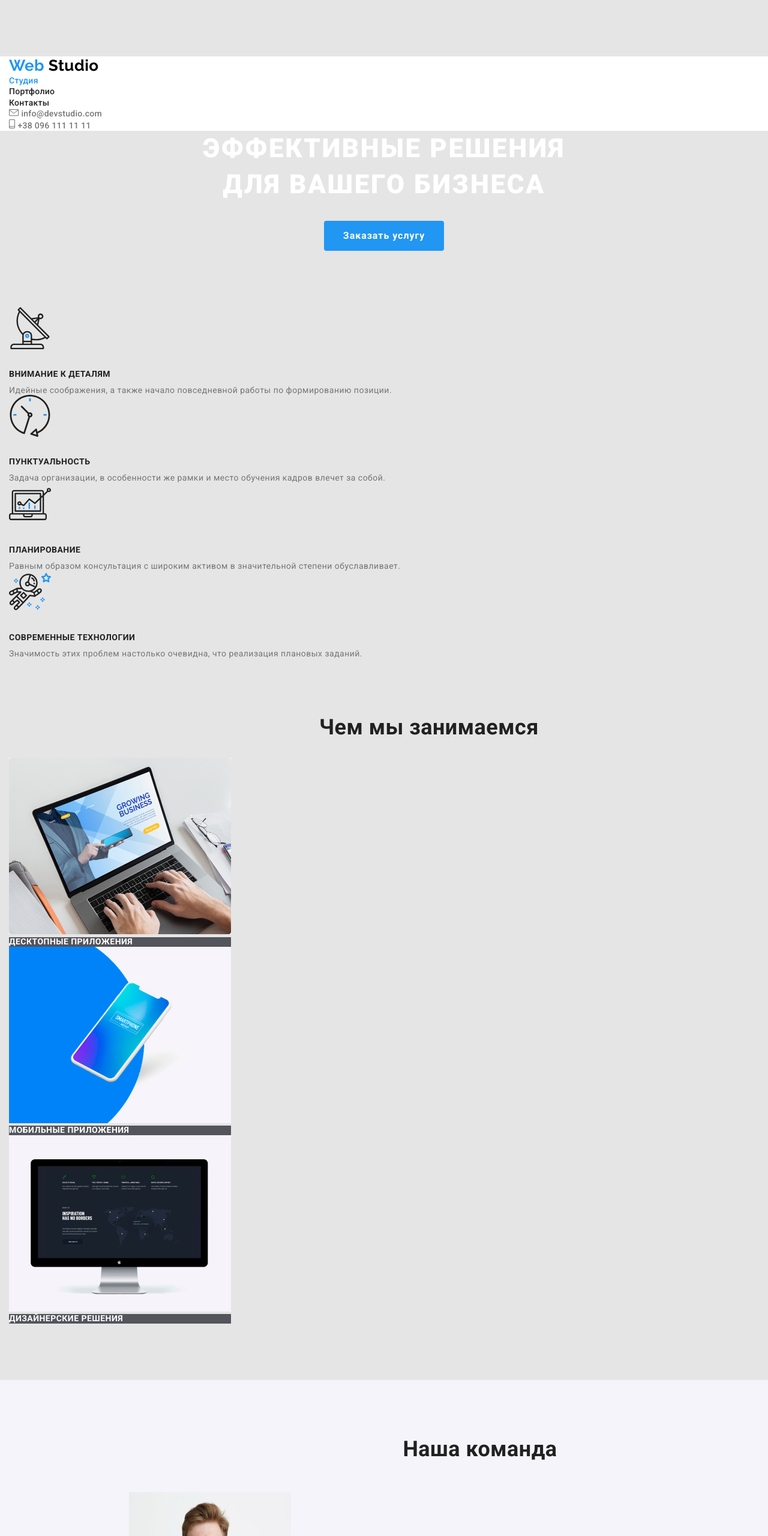
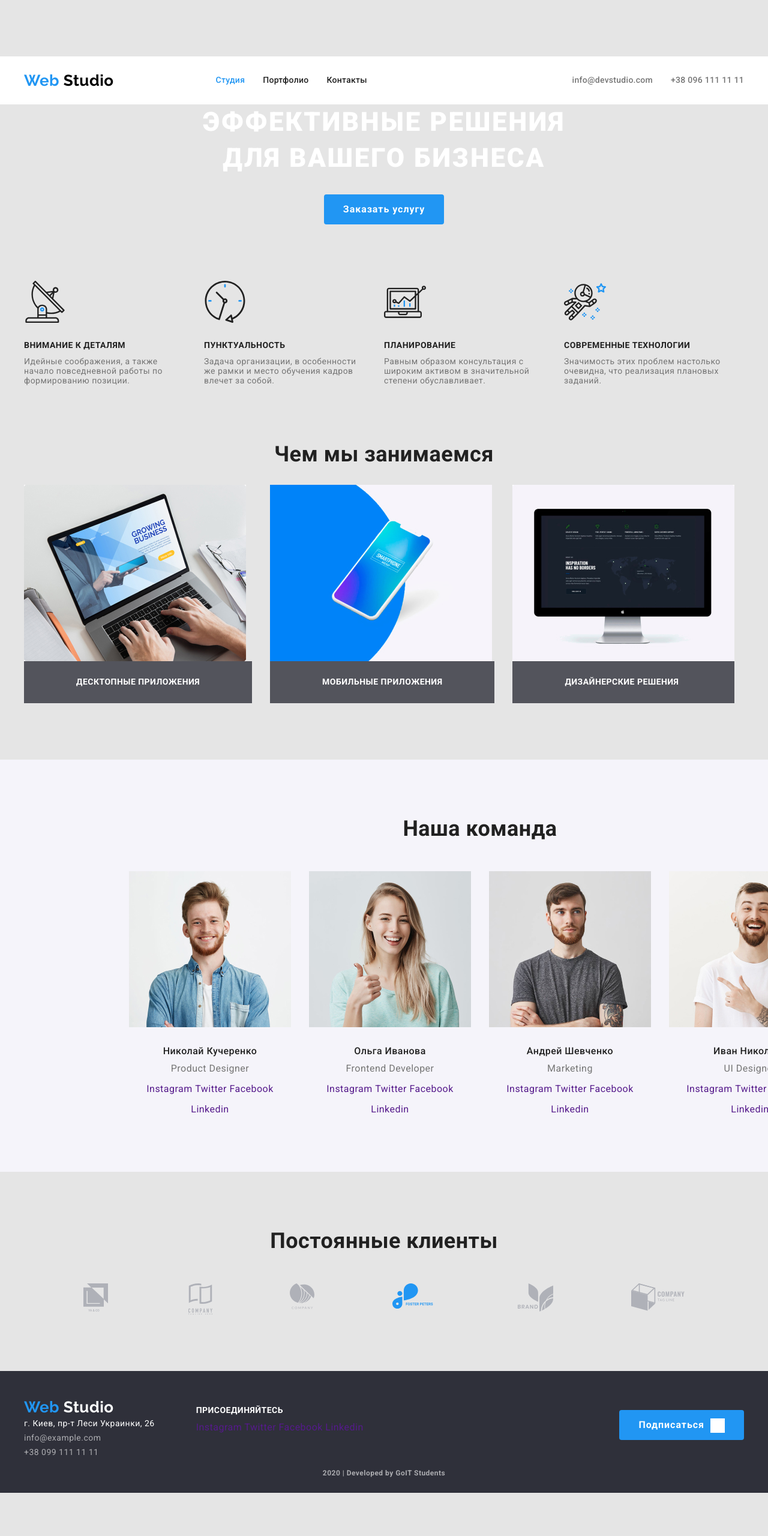
Before and after one commit to PavelNedodatko/goit-markup-hw-03, a plain HTML site: page index.html in a window 1280 px wide. Shown: the top 2560 px of the page at 60% size. After the commit the page ends 2498 px from the top, so only its background shows below. Drawn offline with nearby package versions, Linux system fonts and the light colour scheme.

Commit message:
Добавляет flexbox на страницы Студия и Портфолио

```diff
--- a/css/styles.css
+++ b/css/styles.css
@@ -31,7 +31,7 @@ html {
 *,
 *::before,
 *::after {
-  box-sizing: inher;
+  box-sizing: inherit;
 }
 ul {
   list-style: none;
@@ -41,6 +41,11 @@ ul {
 a {
   text-decoration: none;
 }
+
+img {
+  display: block;
+}
+
 body {
   background-color: var(--dark-white);
   color: var(--primery-text-color);
@@ -51,8 +56,14 @@ body {
 /* Стили страницы Студия (хэдер, футэр общие) */
 
 /* Хэдэр */
+
 header {
   background-color: var(--white);
+}
+
+.main-nav {
+  display: flex;
+  align-items: center;
 }
 
 .logo-web {
@@ -69,12 +80,33 @@ header {
   font-size: 26px;
   line-height: 1.19em;
 }
+
+.logo-studio-footer {
+  color: var(--white);
+  font-family: Raleway, sans-serif;
+  font-weight: 700;
+  font-size: 26px;
+  line-height: 1.19em;
+}
+
+.site-nav {
+  display: flex;
+  margin-left: 85px;
+}
+
+.site-nav .item + .item {
+  margin-left: 50px;
+}
+
 .site-nav .link {
   color: var(--primery-text-color);
   font-weight: 500;
   font-size: 14px;
   line-height: 1.14;
   letter-spacing: 0.02em;
+  padding-top: 32px;
+  padding-bottom: 32px;
+  display: block;
 }
 .site-nav .link:hover,
 .site-nav .link:focus {
@@ -84,6 +116,15 @@ header {
   color: var(--accent-color);
 }
 
+.outh-nav {
+  display: flex;
+  margin-left: auto;
+}
+
+.outh-nav .item + .item {
+  margin-left: 30px;
+}
+
 .outh-nav .link {
   color: var(--grey-text);
   font-weight: 500;
@@ -91,6 +132,9 @@ header {
   font-size: 14px;
   line-height: 1.14px;
   letter-spacing: 0.02em;
+  padding-top: 32px;
+  padding-bottom: 32px;
+  display: block;
 }
 .outh-nav .link:hover,
 .outh-nav .link:focus {
@@ -130,9 +174,12 @@ header {
   margin-bottom: 0;
   margin-right: auto;
   margin-left: auto;
-  width: 1430px;
+  width: 1230px;
   padding-left: 15px;
   padding-right: 15px;
+}
+.container .item + .item {
+  margin-left: 30px;
 }
 
 .container-with-paddings {
@@ -147,6 +194,10 @@ header {
   padding-bottom: 94px;
 }
 
+.container-with-paddings .item + .item {
+  margin-left: 30px;
+}
+
 /* Преимущества */
 .advantages-title {
   font-weight: 700;
@@ -155,6 +206,14 @@ header {
   text-align: center;
   display: none;
 }
+
+.advantages-list {
+  display: flex;
+}
+.advantages-list .item {
+  width: 270px;
+}
+
 .advantages-name {
   font-weight: 700;
   font-size: 14px;
@@ -180,6 +239,10 @@ header {
   margin-top: 0;
   margin-bottom: 50;
 }
+
+.work-list {
+  display: flex;
+}
 .work-name {
   color: var(--white);
   background-color: var(--dark-grey);
@@ -189,12 +252,16 @@ header {
   text-transform: uppercase;
   margin-top: 0;
   margin-bottom: 0;
-  width: 370px;
+  padding-top: 27px;
+  padding-bottom: 27px;
+  padding-left: 87px;
+  padding-right: 87px;
 }
 
 /* Наша команда */
 .team {
   background-color: var(--grey);
+  text-align: center;
 }
 .team-title {
   font-weight: 700;
@@ -204,6 +271,15 @@ header {
   margin-block-start: 0px;
   margin-block-end: 50px;
 }
+
+.team-list {
+  display: flex;
+}
+
+.team-list .item {
+  width: 270px;
+}
+
 .team-name {
   font-weight: 500;
   font-size: 16px;
@@ -227,6 +303,7 @@ header {
 }
 
 /* Постоянные киенты */
+
 .clients-title {
   font-weight: 700;
   font-size: 36px;
@@ -234,6 +311,15 @@ header {
   text-align: center;
   margin-block-end: 50px;
   margin-block-start: 0px;
+}
+
+.clients-list {
+  display: flex;
+}
+
+.clients-list .item {
+  margin-left: auto;
+  margin-right: auto;
 }
 
 /* Футер */
@@ -269,6 +355,7 @@ header {
   font-size: 12px;
   line-height: 2;
   text-align: center;
+  padding-bottom: 21px;
 }
 .btn-icon {
   display: inline-block;
@@ -279,7 +366,36 @@ header {
   vertical-align: middle;
 }
 
+.footer-position {
+  display: flex;
+  margin-top: 94px;
+  margin-bottom: 0;
+  margin-right: auto;
+  margin-left: auto;
+  width: 1230px;
+  padding-left: 15px;
+  padding-right: 15px;
+}
+
+.adress-info {
+  margin-top: 45px;
+}
+
+.social-invintation {
+  margin-top: 57px;
+  margin-left: 69px;
+}
+
+.sign-up {
+  margin-top: 65px;
+  margin-left: auto;
+}
+
 /* Стили страницы Портфолио */
+
+.portfolio-title {
+  display: none;
+}
 
 .secondary-button {
   background-color: var(--grey);
@@ -298,6 +414,45 @@ header {
   color: var(--white);
   background-color: var(--accent-color);
 }
+
+.button-list {
+  display: flex;
+  justify-content: center;
+}
+
+.button-list .item + .item {
+  margin-left: 8px;
+}
+
+.portfolio-list {
+  display: flex;
+  flex-wrap: wrap;
+}
+.portfolio-list .item {
+  width: 370px;
+}
+
+.portfolio-container {
+  margin-top: 50px;
+  margin-bottom: 0;
+  margin-right: auto;
+  margin-left: auto;
+  width: 1230px;
+  padding-left: 15px;
+  padding-right: 15px;
+}
+
+.portfolio-container .item + .item {
+  margin-left: 30px;
+}
+.portfolio-list .item:nth-child(4) {
+  margin-left: 0px;
+}
+
+.portfolio-list .item:nth-child(7) {
+  margin-left: 0px;
+}
+
 .portfolio-name {
   color: var(--primery-text-color);
   font-weight: 700;
@@ -319,4 +474,6 @@ header {
   color: var(--white);
   font-size: 18px;
   line-height: 1.56;
+  margin-top: 0px;
+  margin-bottom: 0px;
 }
--- a/index.html
+++ b/index.html
@@ -17,30 +17,36 @@
   <body>
     <!-- Шапка страницы -->
     <header>
-      <nav class="container">
+      <nav class="container main-nav">
+        <div class="logo">
           <a href="./">
             <span class="logo-web">Web </span>
             <span class="logo-studio">Studio</span>
           </a>
+        </div>
+        <div class="site-nav">
           <ul class="site-nav list">
-          <li><a href="./" class="link current">Студия</a></li>
-          <li><a href="./portfolio.html" class="link">Портфолио</a></li>
-          <li><a href="" class="link">Контакты</a></li>
+            <li class="item"><a href="./" class="link current">Студия</a></li>
+            <li class="item">
+              <a href="./portfolio.html" class="link">Портфолио</a>
+            </li>
+            <li class="item"><a href="" class="link">Контакты</a></li>
           </ul>
-        <address>
+        </div>
+        <!-- <address> -->
+        <div class="outh-nav">
           <ul class="outh-nav list">
-            <li>
-              <img src="./img/envelope.svg" alt="письмо" />
+            <li class="item">
               <a href="mailto:info@devstudio.com" class="link"
                 >info@devstudio.com</a
               >
             </li>
-            <li>
-              <img src="./img/smartphone.svg" alt="смартфон" />
+            <li class="item">
               <a href="tel:+380961111111" class="link">+38 096 111 11 11</a>
             </li>
           </ul>
-        </address>
+        </div>
+        <!-- </address> -->
       </nav>
     </header>
     <!-- Основной контент страницы -->
@@ -59,16 +65,18 @@
       <section class="advantages">
         <div class="container">
           <h2 class="advantages-title">Преимущества</h2>
-          <ul>
-            <li>
+          <ul class="advantages-list">
+            <li class="item">
+              <div class="advantages-image">
                 <img src="./img/antenna_1.svg" alt="антенна" />
+              </div>
               <h3 class="advantages-name">Внимание к деталям</h3>
               <p class="advantages-text">
                 Идейные соображения, а также начало повседневной работы по
                 формированию позиции.
               </p>
             </li>
-            <li>
+            <li class="item">
               <img src="./img/clock_1.svg" alt="часы" />
               <h3 class="advantages-name">Пунктуальность</h3>
               <p class="advantages-text">
@@ -76,7 +84,7 @@
                 кадров влечет за собой.
               </p>
             </li>
-            <li>
+            <li class="item">
               <img src="./img/diagram_1.svg" alt="диаграмма" />
               <h3 class="advantages-name">Планирование</h3>
               <p class="advantages-text">
@@ -84,7 +92,7 @@
                 степени обуславливает.
               </p>
             </li>
-            <li>
+            <li class="item">
               <img src="./img/astronaut_1.svg" alt="астронавт" />
               <h3 class="advantages-name">Современные технологии</h3>
               <p class="advantages-text">
@@ -99,16 +107,16 @@
       <section class="work">
         <div class="container">
           <h2 class="work-title">Чем мы занимаемся</h2>
-          <ul>
-            <li>
+          <ul class="work-list">
+            <li class="item">
               <img src="./img/notebook.jpg" alt="ноутбук" />
               <h3 class="work-name">Десктопные приложения</h3>
             </li>
-            <li>
+            <li class="item">
               <img src="./img/iphone.jpg" alt="айфон" />
               <h3 class="work-name">Мобильные приложения</h3>
             </li>
-            <li>
+            <li class="item">
               <img src="./img/monitor.jpg" alt="монитор" />
               <h3 class="work-name">Дизайнерские решения</h3>
             </li>
@@ -119,57 +127,41 @@
       <section class="team">
         <div class="container-with-paddings">
           <h2 class="team-title">Наша команда</h2>
-          <ul>
-            <li>
-              <img src="./img/John_Smith.jpg" alt="Фото Джона Смита" />
-              <h3 class="team-name">John Smith</h3>
+          <ul class="team-list">
+            <li class="item">
+              <img src="./img/John_Smith.jpg" alt="Фото Николая Кучеренко" />
+              <h3 class="team-name">Николай Кучеренко</h3>
               <p class="team-function">Product Designer</p>
-              <img src="./img/instagram.svg" alt="логотип инстаграм" />
               <a href="" class="social-links">Instagram</a>
-              <img src="./img/twitter.svg" alt="логотип твиттер" />
               <a href="" class="social-links">Twitter</a>
-              <img src="./img/facebook.svg" alt="логотип фэйсбук" />
               <a href="" class="social-links">Facebook</a>
-              <img src="./img/linkedin.svg" alt="логотип линкедин" />
               <a href="" class="social-links">Linkedin</a>
             </li>
-            <li>
-              <img src="./img/Marta_Stewart.jpg" alt="Фото Марты Стюарт" />
-              <h3 class="team-name">Marta Stewart</h3>
+            <li class="item">
+              <img src="./img/Marta_Stewart.jpg" alt="Фото Ольги Ивановой" />
+              <h3 class="team-name">Ольга Иванова</h3>
               <p class="team-function">Frontend Developer</p>
-              <img src="./img/instagram.svg" alt="логотип инстаграм" />
               <a href="" class="social-links">Instagram</a>
-              <img src="./img/twitter.svg" alt="логотип твиттер" />
               <a href="" class="social-links">Twitter</a>
-              <img src="./img/facebook.svg" alt="логотип фэйсбук" />
               <a href="" class="social-links">Facebook</a>
-              <img src="./img/linkedin.svg" alt="логотип линкедин" />
               <a href="" class="social-links">Linkedin</a>
             </li>
-            <li>
-              <img src="./img/Robert_Jakis.jpg" alt="Фото Роберта Джакиса" />
-              <h3 class="team-name">Robert Jakis</h3>
+            <li class="item">
+              <img src="./img/Robert_Jakis.jpg" alt="Фото Андрея Шевченко" />
+              <h3 class="team-name">Андрей Шевченко</h3>
               <p class="team-function">Marketing</p>
-              <img src="./img/instagram.svg" alt="логотип инстаграм" />
               <a href="" class="social-links">Instagram</a>
-              <img src="./img/twitter.svg" alt="логотип твиттер" />
               <a href="" class="social-links">Twitter</a>
-              <img src="./img/facebook.svg" alt="логотип фэйсбук" />
               <a href="" class="social-links">Facebook</a>
-              <img src="./img/linkedin.svg" alt="логотип линкедин" />
               <a href="" class="social-links">Linkedin</a>
             </li>
-            <li>
-              <img src="./img/Martin_Doe.jpg" alt="Фото Мартина Доуи" />
-              <h3 class="team-name">Martin Doe</h3>
+            <li class="item">
+              <img src="./img/Martin_Doe.jpg" alt="Фото Ивана Николаева" />
+              <h3 class="team-name">Иван Николаев</h3>
               <p class="team-function">UI Designer</p>
-              <img src="./img/instagram.svg" alt="логотип инстаграм" />
               <a href="" class="social-links">Instagram</a>
-              <img src="./img/twitter.svg" alt="логотип твиттер" />
               <a href="" class="social-links">Twitter</a>
-              <img src="./img/facebook.svg" alt="логотип фэйсбук" />
               <a href="" class="social-links">Facebook</a>
-              <img src="./img/linkedin.svg" alt="логотип линкедин" />
               <a href="" class="social-links">Linkedin</a>
             </li>
           </ul>
@@ -179,27 +171,29 @@
       <section class="clients">
         <div class="container">
           <h2 class="clients-title">Постоянные клиенты</h2>
-          <ul>
-            <li>
+          <ul class="clients-list">
+            <li class="item">
               <img src="./img/company_1_ya_&_co.svg" alt="Компания Я и Ко" />
             </li>
-            <li>
+            <li class="item">
               <img
                 src="./img/company_2_tag_line_hear.svg"
                 alt="Компания Таг лайн Хиа"
               />
             </li>
-            <li><img src="./img/company_3.svg" alt="Компания 3" /></li>
-            <li>
+            <li class="item">
+              <img src="./img/company_3.svg" alt="Компания 3" />
+            </li>
+            <li class="item">
               <img
                 src="./img/company_4_Foster_Peters.svg"
                 alt="Компания Фостер Петерс"
               />
             </li>
-            <li>
+            <li class="item">
               <img src="./img/company_5_brand.svg" alt="Компания Брэнд" />
             </li>
-            <li>
+            <li class="item">
               <img src="./img/company_6_tag_line.svg" alt="Компания Тэг Лайн" />
             </li>
           </ul>
@@ -208,36 +202,43 @@
     </main>
     <!-- Подвал страницы-->
     <footer class="contacts">
+      <div class="footer-position">
+        <div class="adress-info">
           <a href="./">
             <span class="logo-web">Web </span>
-        <span class="logo-studio">Studio</span>
+            <span class="logo-studio-footer">Studio</span>
           </a>
           <address>
             <ul class="adress">
-          <li><a href="" class="map">г. Киев, пр-т Леси Украинки, 26</a></li>
               <li>
-            <a href="mailto:info@example.com" class="link">info@example.com</a>
+                <a href="" class="map">г. Киев, пр-т Леси Украинки, 26</a>
+              </li>
+              <li>
+                <a href="mailto:info@example.com" class="link"
+                  >info@example.com</a
+                >
               </li>
               <li>
                 <a href="tel:+380991111111" class="link">+38 099 111 11 11</a>
               </li>
             </ul>
           </address>
+        </div>
         <section>
+          <div class="social-invintation">
             <h2 class="invitation">присоединяйтесь</h2>
-        <img src="./img/instagram.svg" alt="логотип инстаграм" />
             <a href="">Instagram</a>
-        <img src="./img/twitter.svg" alt="логотип твиттер" />
             <a href="">Twitter</a>
-        <img src="./img/facebook.svg" alt="логотип фэйсбук" />
             <a href="">Facebook</a>
-        <img src="./img/linkedin.svg" alt="логотип линкедин" />
             <a href="">Linkedin</a>
+          </div>
+        </section>
+        <div class="sign-up">
           <a href="" class="primary-button">
             Подписаться<span class="btn-icon"></span
           ></a>
-        <img src="./img/icon_send.svg" alt="бумажный самолет" />
-      </section>
+        </div>
+      </div>
       <h2 class="signature">2020 | Developed by GoIT Students</h2>
     </footer>
   </body>
```
Also changed, not shown: portfolio.html (+58 -39 lines). Lines whose indentation alone changed are shown as unchanged.
